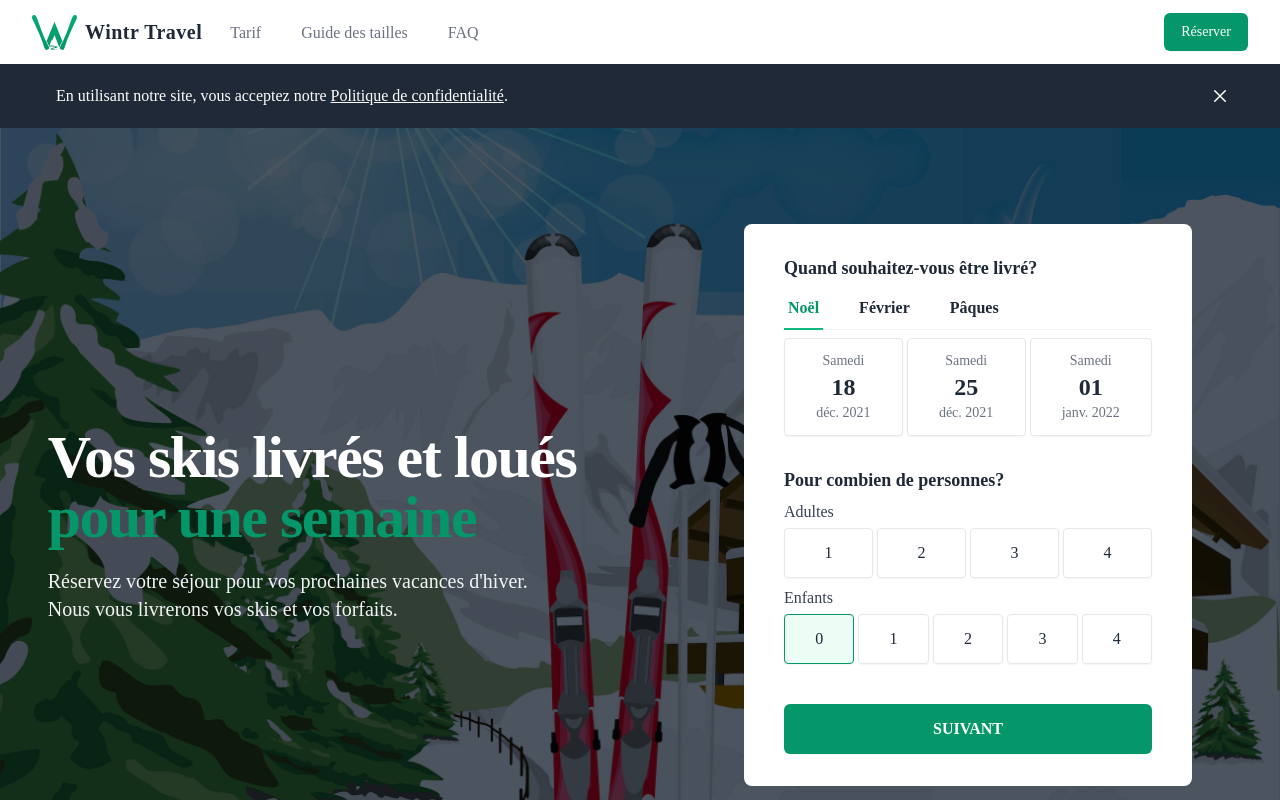
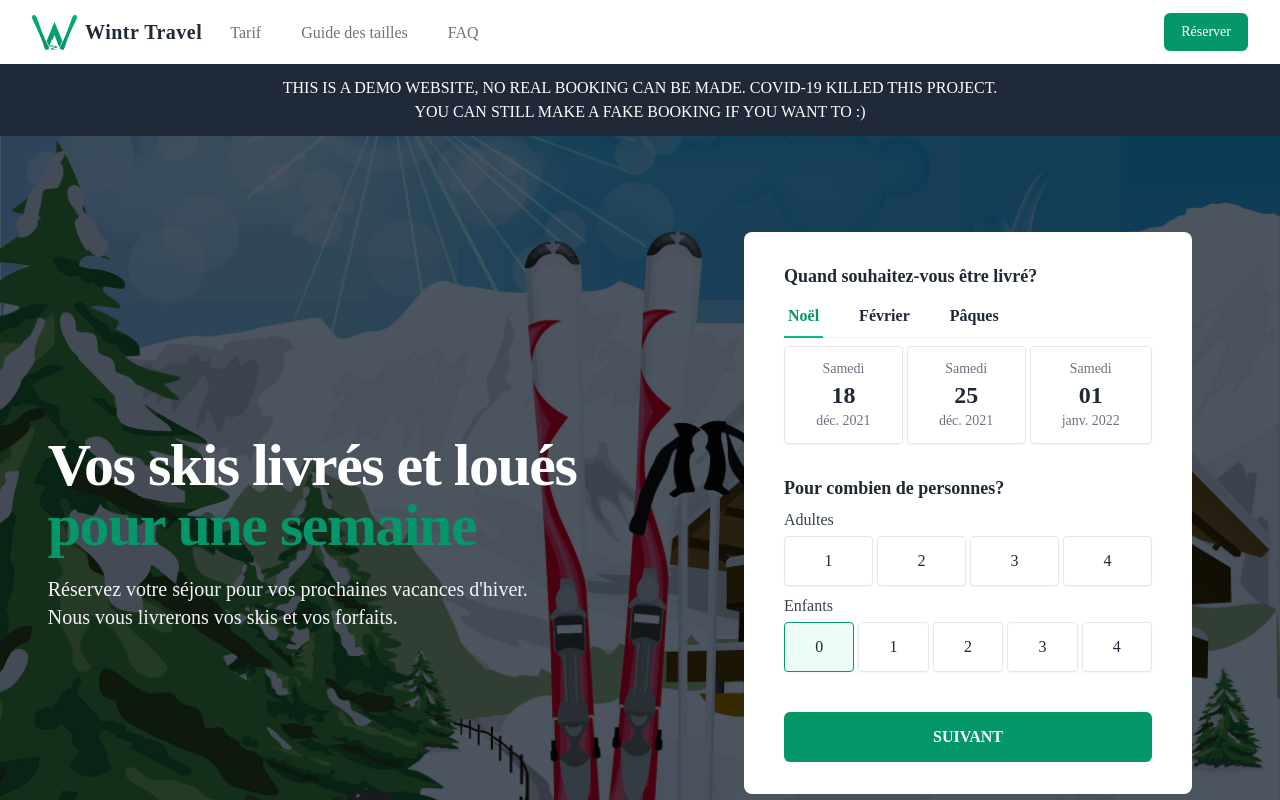
Before and after one commit to MLerasle/wintr-travel, a Next.js app: page / in a window 1280 px wide. Shown: the top 800 px of the page. Built offline with nearby package versions, Linux system fonts and the light colour scheme; a web font is replaced by a local one; what @tailwindcss/typography would draw is missing.

Commit message:
Add warning and fake payment info

```diff
--- a/components/App/Checkout/CheckoutForm.js
+++ b/components/App/Checkout/CheckoutForm.js
@@ -386,6 +386,12 @@ const CheckoutForm = ({ booking, intent }) => {
         <h3 className="text-lg leading-6 font-semibold text-gray-800 mt-4 mb-2">
           Méthode de Règlement
         </h3>
+        <p className="text-red-500 text-sm mb-2">
+          Ce site utilise Stripe pour le paiement, vous pouvez renseigner 4242
+          4242 4242 4242 comme numéro de carte avec n'importe quelle date future
+          comme date d'expiration et le code CVC de votre choix pour simuler un
+          paiement et aller au bout du processus de réservation.
+        </p>
         <FormRow>
           <label className="label" htmlFor="card-element">
             Données de votre carte
--- a/components/Layout/Footer/SocialLink.js
+++ /dev/null
@@ -1,18 +0,0 @@
-import React from 'react';
-import { IconContext } from 'react-icons';
-
-const SocialLink = ({ name, icon, href }) => (
-  <a
-    href={href}
-    target="_blank"
-    className="link text-gray-400 hover:text-gray-300"
-    rel="noreferrer"
-  >
-    <span className="sr-only">{name}</span>
-    <IconContext.Provider value={{ size: '1.5rem' }}>
-      {React.createElement(icon)}
-    </IconContext.Provider>
-  </a>
-);
-
-export default SocialLink;
--- a/components/Layout/Footer/SocialLinks.js
+++ /dev/null
@@ -1,25 +0,0 @@
-import { IoLogoFacebook } from 'react-icons/io5';
-import SocialLink from './SocialLink';
-
-const links = [
-  {
-    icon: IoLogoFacebook,
-    name: 'Facebook',
-    href: 'https://www.facebook.com/Wintr-Travel-104716271447577/',
-  },
-];
-
-const SocialLinks = () => (
-  <div className="mt-8 flex justify-center space-x-6">
-    {links.map((link) => (
-      <SocialLink
-        key={link.name}
-        name={link.name}
-        icon={link.icon}
-        href={link.href}
-      />
-    ))}
-  </div>
-);
-
-export default SocialLinks;
--- a/components/Layout/Footer/index.js
+++ b/components/Layout/Footer/index.js
@@ -1,14 +1,12 @@
 import FooterLinks from './FooterLinks';
-import SocialLinks from './SocialLinks';
 
 const Footer = () => {
   return (
     <footer className="bg-gray-800">
       <div className="max-w-7xl mx-auto py-12 px-4 overflow-hidden sm:px-6 lg:px-8">
         <FooterLinks />
-        <SocialLinks />
         <p className="mt-8 text-center text-base text-gray-400">
-          &copy; {new Date().getFullYear()} Wintr Travel. Tous droits réservés.
+          &copy; 2021 Wintr Travel. Tous droits réservés.
         </p>
       </div>
     </footer>
--- a/components/UI/CookieBanner.js
+++ b/components/UI/CookieBanner.js
@@ -17,20 +17,14 @@ const CookieBanner = () => {
     <div className={`${cookiePolicy === 'shown' ? 'hidden' : 'block'}`}>
       <div className="p-2 bg-gray-800 shadow-lg sm:p-3">
         <div className="flex items-center justify-between flex-wrap max-w-7xl mx-auto px-2 sm:px-6 lg:px-8">
-          <div className="w-0 flex-1 flex items-center">
-            <p className="ml-3 font-medium text-white">
-              <span>
-                En utilisant notre site, vous acceptez notre{' '}
-                <Link href="/privacy" prefetch={false}>
-                  <a className="underline" onClick={closeBanner}>
-                    Politique de confidentialité
-                  </a>
-                </Link>
-                .
-              </span>
+          <div className="w-0 flex-1 flex flex-col justify-center items-center font-medium text-white">
+            <p className="">
+              THIS IS A DEMO WEBSITE, NO REAL BOOKING CAN BE MADE. COVID-19
+              KILLED THIS PROJECT.
             </p>
+            <p>YOU CAN STILL MAKE A FAKE BOOKING IF YOU WANT TO :)</p>
           </div>
-          <div className="order-2 flex-shrink-0 sm:order-3 sm:ml-2">
+          {/* <div className="order-2 flex-shrink-0 sm:order-3 sm:ml-2">
             <button
               type="button"
               className="-mr-1 flex p-2 rounded-md hover:bg-green-600 focus:outline-none focus:ring-2 focus:ring-white"
@@ -42,7 +36,7 @@ const CookieBanner = () => {
                 </div>
               </IconContext.Provider>
             </button>
-          </div>
+          </div> */}
         </div>
       </div>
     </div>
```
